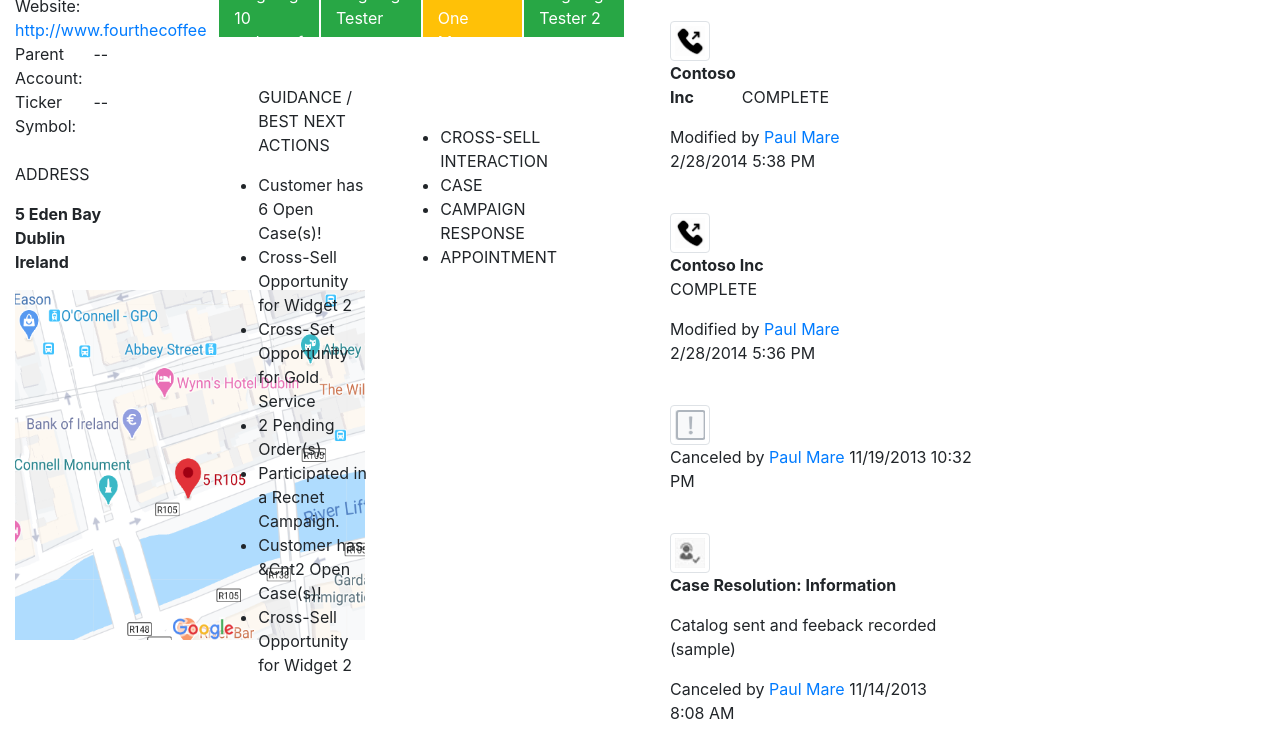
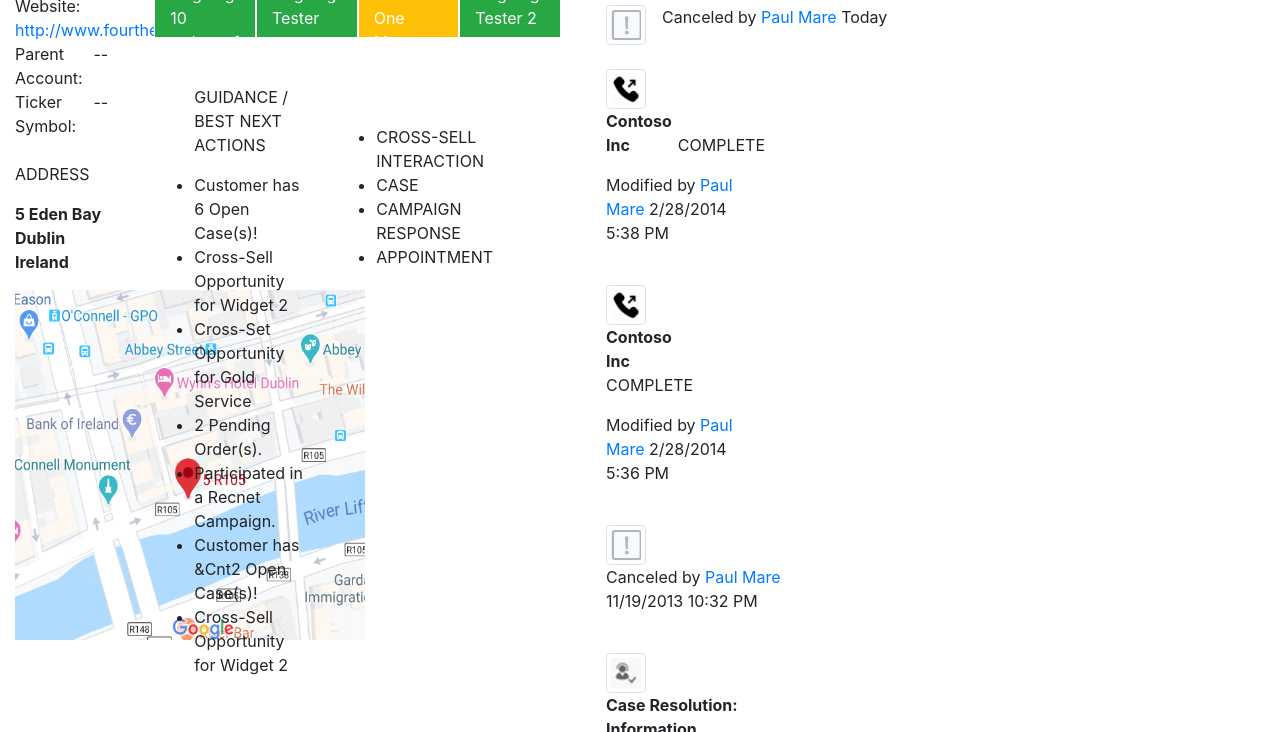
Before and after one commit to Elene26/Project, a website: page index.html in a window 1280 px wide. Shown: the part 363-1095 px from the top of the page. Drawn offline with nearby package versions, Linux system fonts and the light colour scheme.

Commit message:
Padding fix
Padding between first and middle column fixed

```diff
--- a/index.html
+++ b/index.html
@@ -10,7 +10,8 @@
 </head>
 
 <body>
-    <div class="row row-content">
+    <div class="row">
+
         <div class="col col-2">
             <div class="container mt-3">
                 <div class="col-xs">
@@ -95,7 +96,7 @@
             </div>
         </div>
 
-        <div class="col-4" style="margin-top: 8em;">
+        <div class="col col-4" style="margin-top: 8em; margin-left: -4em">
             <div class="container mt-5" style="height:28vh; overflow-y:scroll;">
                 <div class="row">
                     <div class=col-4>
@@ -161,7 +162,7 @@
             </div>
         </div>
 
-        <div class="col">
+        <div class="col-4">
             <div class="container mt-3">
                 <div class="row">
                     <div class="col-1">
```
